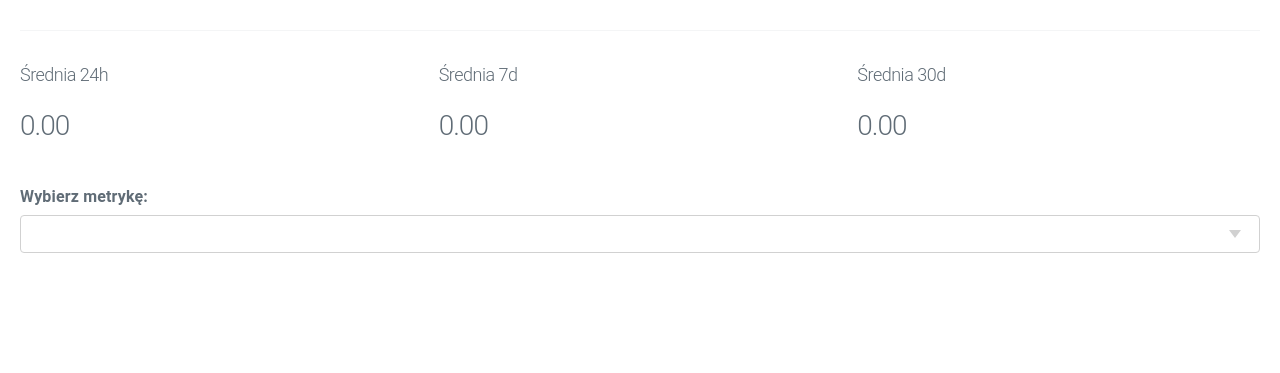
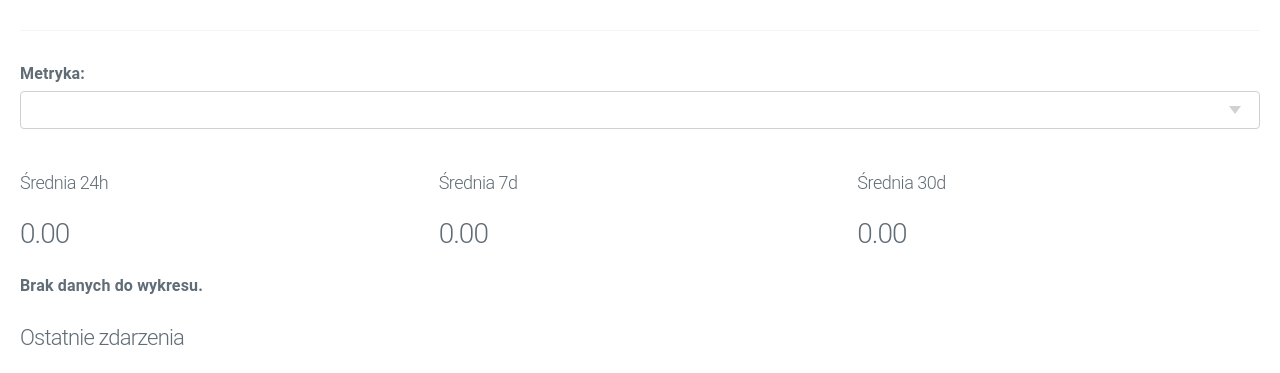
Before and after one commit to Kauusek/kacmat-infra, a Flask app: template app/templates/dashboard.html in a window 1280 px wide. Shown: the part 46-419 px from the top of the page. Run offline with Flask 3, Linux system fonts and the light colour scheme; the template is opened without the code that fills it, so the values that code supplies are empty; some libraries are stand-ins or nearby versions.

Commit message:
Update dashboard.html

```diff
--- a/app/templates/dashboard.html
+++ b/app/templates/dashboard.html
@@ -1,5 +1,14 @@
 {% extends "base.html" %}
 {% block content %}
+
+<form method="get" class="metric-selector">
+  <label for="metric">Metryka:</label>
+  <select name="metric" id="metric" onchange="this.form.submit()">
+    {% for m in available_metrics %}
+      <option value="{{ m }}" {% if m == metric %}selected{% endif %}>{{ m }}</option>
+    {% endfor %}
+  </select>
+</form>
 
 <div class="kpis">
   <div>
@@ -16,36 +25,42 @@
   </div>
 </div>
 
-<form method="get" style="margin: 20px 0;">
-  <label for="metric">Wybierz metrykę:</label>
-  <select name="metric" id="metric" onchange="this.form.submit()">
-    {% for m in available_metrics %}
-      <option value="{{ m }}" {% if m == metric %}selected{% endif %}>{{ m }}</option>
-    {% endfor %}
-  </select>
-</form>
-
 <canvas id="chart" height="100"
-        data-labels="{{ labels|tojson|safe }}"
-        data-values="{{ values|tojson|safe }}"
-        data-metric="{{ metric }}">
+        data-labels='{{ labels|tojson|safe }}'
+        data-values='{{ values|tojson|safe }}'
+        data-metric='{{ metric }}'>
 </canvas>
 
+<script src="https://cdn.jsdelivr.net/npm/chart.js"></script>
 <script>
 (() => {
   const chartElement = document.getElementById('chart');
+  let chartLabels, chartValues;
 
-  // Pobieranie i parsowanie danych z atrybutów HTML
-  const chartLabels = JSON.parse(chartElement.dataset.labels);
-  const chartValues = JSON.parse(chartElement.dataset.values);
+  try {
+    chartLabels = JSON.parse(chartElement.dataset.labels);
+    chartValues = JSON.parse(chartElement.dataset.values);
+  } catch (e) {
+    console.warn("Błąd parsowania danych wykresu:", e);
+    chartLabels = [];
+    chartValues = [];
+  }
+
   const metricLabel = chartElement.dataset.metric;
+
+  if (chartLabels.length === 0 || chartValues.length === 0) {
+    console.log("Brak danych do wykresu.");
+    chartElement.insertAdjacentHTML("afterend", "<p><strong>Brak danych do wykresu.</strong></p>");
+    chartElement.style.display = "none";
+    return;
+  }
 
   new Chart(chartElement, {
     type: 'line',
     data: {
       labels: chartLabels,
       datasets: [{
-        label: metricLabel, // Używamy zmiennej JS
+        label: metricLabel,
         data: chartValues,
         tension: 0.4,
         fill: false,
```
